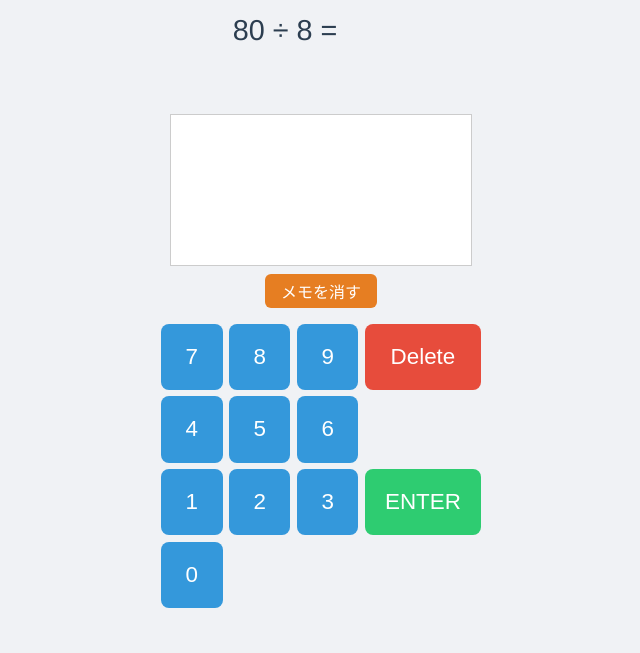
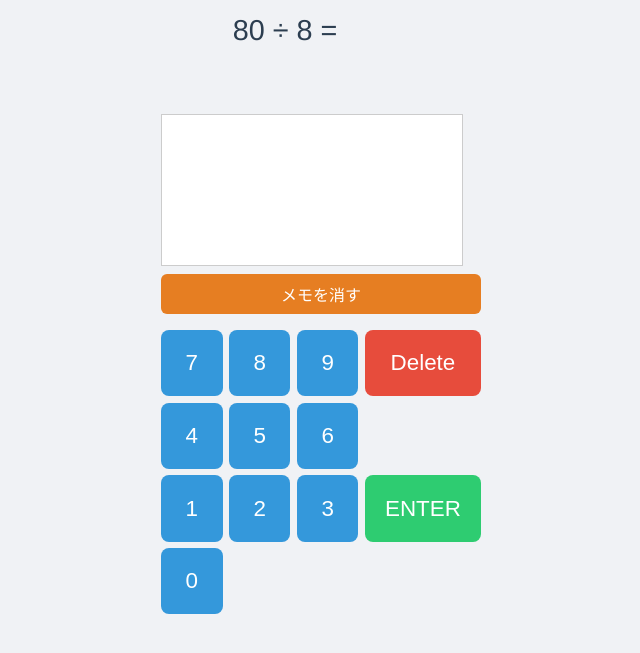
Before and after one commit to haji1227/Cheena, a plain HTML site: page index.html in a window 1280 px wide. Shown: the part 37-690 px from the top of the page, without its empty margins (319-959 px from the left). Drawn offline with Linux system fonts and the light colour scheme.

Commit message:
Update index.html

```diff
--- a/index.html
+++ b/index.html
@@ -102,12 +102,21 @@
       color: white;
     }
 
+
 #memo-container {
   margin: 1em 0;
   display: flex;
   flex-direction: column;
-      align-items: center;
+  align-items: stretch; /* ← ここ */
+  width: 100%;          /* ← ここ */
+  max-width: 320px;
 }
+
+
+
+
+
+
 
     #memo-canvas {
       border: 1px solid #ccc;
@@ -119,12 +128,15 @@
 
     #clearBtn {
   margin-top: 0.5em;
-      padding: 0.3em 1em;
+  padding: 0.5em;
   font-size: 1em;
   border: none;
   border-radius: 6px;
   background: #e67e22;
   color: white;
+  width: 100%;           /* ← 追加 */
+  white-space: nowrap;   /* ← 改行を防止 */
+  box-sizing: border-box;
 }
   </style>
 </head>
```
Lines whose indentation alone changed are shown as unchanged.
